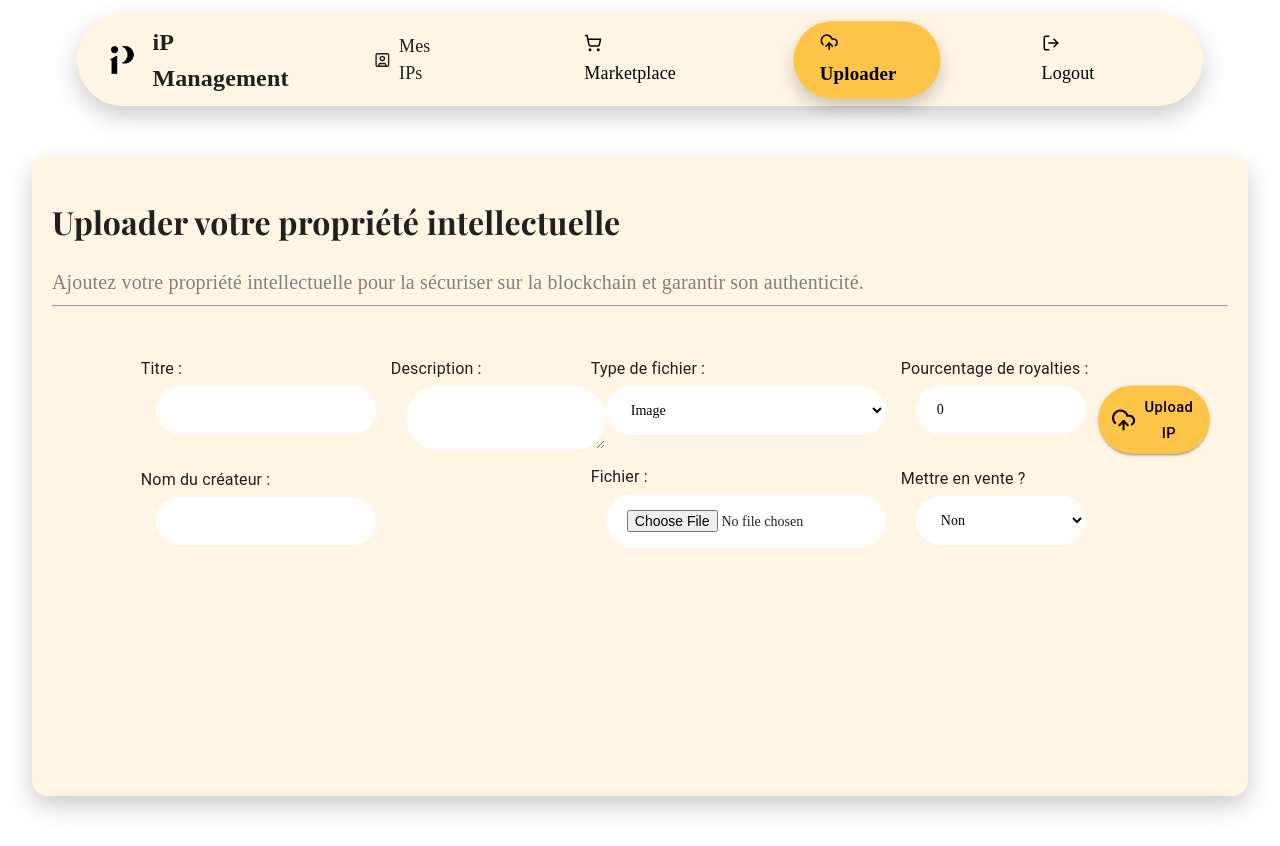
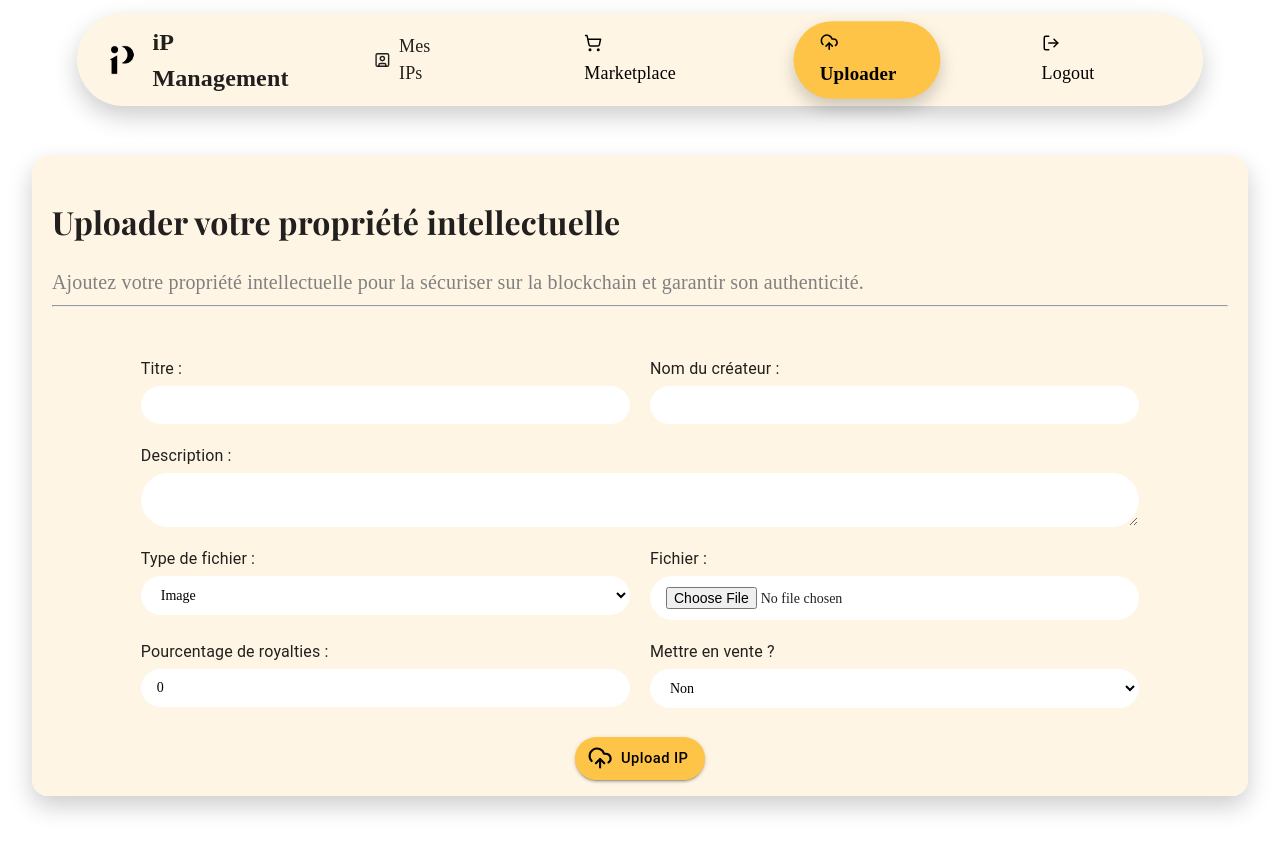
Before and after one commit to sirine-sudo/IP-frontend, a React (Create React App) app: page /upload in a window 1280 px wide. Built offline with nearby package versions, Linux system fonts and the light colour scheme.

Commit message:
style : ajout de css module dans upload

```diff
--- a/src/components/UploadForm/index.js
+++ b/src/components/UploadForm/index.js
@@ -1,10 +1,10 @@
 import { useState } from "react";
-import "./style.css";
 import AppButton from "../AppButton";
 import { uploadIP } from "../../services/api";
 import { useNavigate } from "react-router-dom";
 import { toast } from "react-toastify";
-import {  CloudUpload } from "lucide-react";
+import { CloudUpload } from "lucide-react";
+import styles from "./style.module.css"; // ✅ CSS Modules
 
 const UploadForm = () => {
   const [formData, setFormData] = useState({
@@ -50,34 +50,54 @@ const UploadForm = () => {
   };
 
   return (
-    <form onSubmit={handleSubmit} encType="multipart/form-data" className="upload-form">
-      <div className="upload-wrapper">
+    <form onSubmit={handleSubmit} encType="multipart/form-data" className={styles.uploadForm}>
+      <div className={styles.uploadWrapper}>
 
         {/* Ligne 1: Titre | Créateur */}
-        <div className="form-row">
-          <div className="form-column">
-            <label className="form-label">Titre :</label>
-            <input type="text" name="title" onChange={handleChange} required className="form-input" />
+        <div className={styles.formRow}>
+          <div className={styles.formColumn}>
+            <label className={styles.formLabel}>Titre :</label>
+            <input
+              type="text"
+              name="title"
+              onChange={handleChange}
+              required
+              className={styles.formInput}
+            />
           </div>
-          <div className="form-column">
-            <label className="form-label">Nom du créateur :</label>
-            <input type="text" name="preferred_creator_name" onChange={handleChange} className="form-input" />
+          <div className={styles.formColumn}>
+            <label className={styles.formLabel}>Nom du créateur :</label>
+            <input
+              type="text"
+              name="preferred_creator_name"
+              onChange={handleChange}
+              className={styles.formInput}
+            />
           </div>
         </div>
 
         {/* Ligne 2: Description seule */}
-        <div className="form-row">
-          <div className="form-column">
-            <label className="form-label">Description :</label>
-            <textarea name="description" onChange={handleChange} required className="form-textarea" />
+        <div className={styles.formRow}>
+          <div className={styles.formColumn}>
+            <label className={styles.formLabel}>Description :</label>
+            <textarea
+              name="description"
+              onChange={handleChange}
+              required
+              className={styles.formTextarea}
+            />
           </div>
         </div>
 
         {/* Ligne 3: Type de fichier | Upload fichier */}
-        <div className="form-row">
-          <div className="form-column">
-            <label className="form-label">Type de fichier :</label>
-            <select name="type" onChange={handleChange} className="form-select">
+        <div className={styles.formRow}>
+          <div className={styles.formColumn}>
+            <label className={styles.formLabel}>Type de fichier :</label>
+            <select
+              name="type"
+              onChange={handleChange}
+              className={styles.formSelect}
+            >
               <option value="image">Image</option>
               <option value="audio">Audio</option>
               <option value="video">Vidéo</option>
@@ -85,16 +105,22 @@ const UploadForm = () => {
             </select>
           </div>
 
-          <div className="form-column">
-            <label className="form-label">Fichier :</label>
-            <input type="file" name="file" onChange={handleFileChange} required className="form-file" />
+          <div className={styles.formColumn}>
+            <label className={styles.formLabel}>Fichier :</label>
+            <input
+              type="file"
+              name="file"
+              onChange={handleFileChange}
+              required
+              className={styles.formFile}
+            />
           </div>
         </div>
 
         {/* Ligne 4: Royalties | Vente | Prix */}
-        <div className="form-row">
-          <div className="form-column">
-            <label className="form-label">Pourcentage de royalties :</label>
+        <div className={styles.formRow}>
+          <div className={styles.formColumn}>
+            <label className={styles.formLabel}>Pourcentage de royalties :</label>
             <input
               type="number"
               name="royalty_percentage"
@@ -102,21 +128,32 @@ const UploadForm = () => {
               onChange={handleChange}
               min="0"
               max="100"
-              className="form-input"
+              className={styles.formInput}
             />
           </div>
 
-          <div className="form-column">
-            <label className="form-label">Mettre en vente ?</label>
-            <select name="is_for_sale" onChange={handleChange} className="form-select">
+          <div className={styles.formColumn}>
+            <label className={styles.formLabel}>Mettre en vente ?</label>
+            <select
+              name="is_for_sale"
+              onChange={handleChange}
+              className={styles.formSelect}
+            >
               <option value="false">Non</option>
               <option value="true">Oui</option>
             </select>
 
             {formData.is_for_sale === "true" && (
               <>
-                <label className="form-label">Prix (ETH) :</label>
-                <input type="number" name="price" onChange={handleChange} className="form-input" min="0" step="0.01" />
+                <label className={styles.formLabel}>Prix (ETH) :</label>
+                <input
+                  type="number"
+                  name="price"
+                  onChange={handleChange}
+                  className={styles.formInput}
+                  min="0"
+                  step="0.01"
+                />
               </>
             )}
           </div>
@@ -127,7 +164,7 @@ const UploadForm = () => {
           <AppButton
             startIcon={<CloudUpload />}
             type="submit"
-            className="custom-button blue-primary-button-form"
+            className={`${styles.customButton} ${styles.bluePrimaryButtonForm}`}
             disabled={loading}
           >
             {loading ? "Uploading..." : "Upload IP"}
@@ -136,7 +173,7 @@ const UploadForm = () => {
 
         {/* Message succès/erreur */}
         {message && (
-          <div className={`upload-message ${message.startsWith("✅") ? "success" : "error"}`}>
+          <div className={`${styles.uploadMessage} ${message.startsWith("✅") ? styles.success : styles.error}`}>
             {message}
           </div>
         )}
--- a/src/components/UploadForm/style.css
+++ b/src/components/UploadForm/style.module.css
@@ -1,27 +1,24 @@
-.upload-wrapper {
+.uploadWrapper {
   padding: 30px;
-
   width: 90%;
   margin: 0 auto;
 }
 
-/* Organiser les inputs en lignes flexibles */
-.form-row {
+.formRow {
   display: flex;
   gap: 20px;
   margin-bottom: 20px;
   flex-wrap: wrap;
 }
 
-.form-column {
+.formColumn {
   flex: 1;
   min-width: 200px;
   display: flex;
   flex-direction: column;
 }
 
-/* Style commun aux inputs, textarea, select */
-.form-input, .form-textarea, .form-select, .form-file {
+.formInput, .formTextarea, .formSelect, .formFile {
   border-radius: 20em;
   border: 1px solid white;
   padding: 10px 15px;
@@ -32,21 +29,20 @@
   font-weight: 500;
 }
 
-.form-textarea {
+.formTextarea {
   resize: vertical;
   min-height: 50px;
-  width: 100%; /* 🔥 pour qu'elle prenne toute la largeur de la colonne */
+  width: 100%;
 }
 
-.form-p{
+.formP {
   font-weight: 400;
-  font-size:10px;
+  font-size: 10px;
   margin-bottom: 5px;
   color: gray;
 }
 
-/* Bouton Upload */
-.blue-primary-button-form {
+.bluePrimaryButtonForm {
   background-color: #fec447 !important;
   color: black !important;
   border-radius: 20em !important;
@@ -58,8 +54,7 @@
   padding: 10px 30px;
 }
 
-/* Messages de succès/erreur */
-.upload-message {
+.uploadMessage {
   margin-top: 20px;
   padding: 10px;
   border-radius: 8px;
@@ -67,13 +62,13 @@
   text-align: center;
 }
 
-.upload-message.success {
+.success {
   background-color: #d4edda;
   color: #155724;
   border: 1px solid #c3e6cb;
 }
 
-.upload-message.error {
+.error {
   background-color: #f8d7da;
   color: #721c24;
   border: 1px solid #f5c6cb;
```
